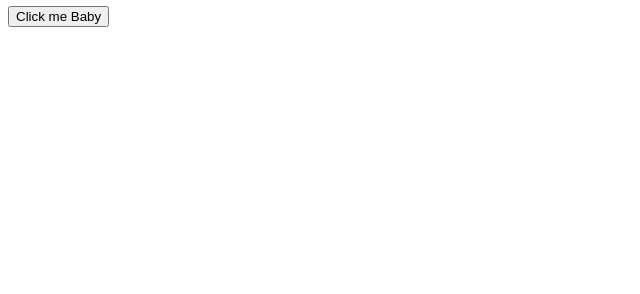
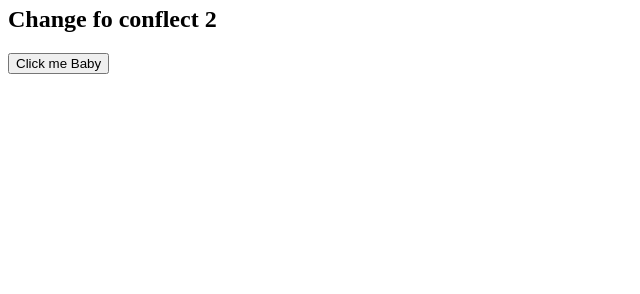
Before and after one commit to BILLAHMASUM325/website, a plain HTML site: page index.html in a window 1280 px wide. Shown: the part 506-800 px from the top of the page, without its empty margins (0-640 px from the left). Drawn offline with Linux system fonts and the light colour scheme.

Commit message:
Update index.html

```diff
--- a/index.html
+++ b/index.html
@@ -16,5 +16,6 @@
     <h1>this is me</h1>
     <h4> this is mama</h4>
     <h1> Change for conflect</h1>
+    <h2>Change fo conflect 2</h2>
     <button>Click me Baby</button>
 </html>
```
